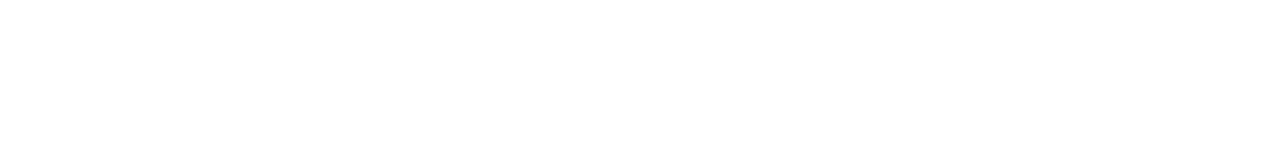
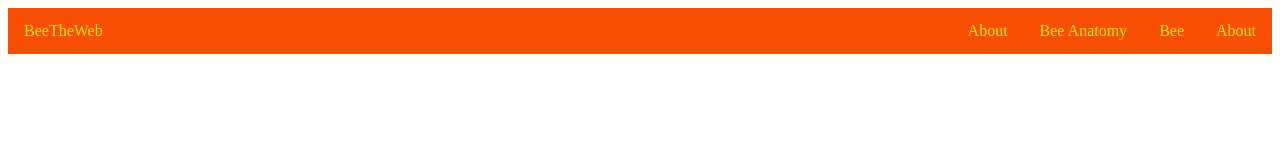
Before and after one commit to srod22/BeeTheWeb, a plain HTML site: page index.html in a window 1280 px wide. Drawn offline with Linux system fonts and the light colour scheme.

Commit message:
Updated Site

```diff
--- a/index.html
+++ b/index.html
@@ -1,12 +1,23 @@
+<!--- BeeTheWeb Website Designed by Shanua Rodriguez - May 2021 -->
+<!--- Submitted for Project 1 HTML/CSS Upperlline -->
 <!DOCTYPE html>
 <html>
   <head>
     <meta charset="utf-8">
     <meta name="viewport" content="width=device-width">
-    <title>repl.it</title>
+    <title>Welcome to BeeTheWeb</title>
+
     <link href="style.css" rel="stylesheet" type="text/css" />
   </head>
   <body>
     <script src="script.js"></script>
+    <ul>
+  <li><a href="#about">About</a></li>
+  <li><a href="#contact">Bee</a></li>
+  <li><a href="#news">Bee Anatomy</a></li>
+  <li><a class="active" href="#home">About</a></li>
+  <li style="float:left"><a class="active" href="#about">BeeTheWeb</a></li>
+
+</ul>
   </body>
 </html>
--- a/style.css
+++ b/style.css
@@ -0,0 +1,23 @@
+ul {
+  list-style-type: none;
+  margin: 0;
+  padding: 0;
+  overflow: hidden;
+  background-color: rgb(247, 79, 1);
+}
+
+li {
+  float: right;
+}
+
+li a {
+  display: block;
+  color: rgb(255, 230, 0);
+  text-align: center;
+  padding: 14px 16px;
+  text-decoration: none;
+}
+
+li a:hover {
+  background-color: #111;
+}
```
